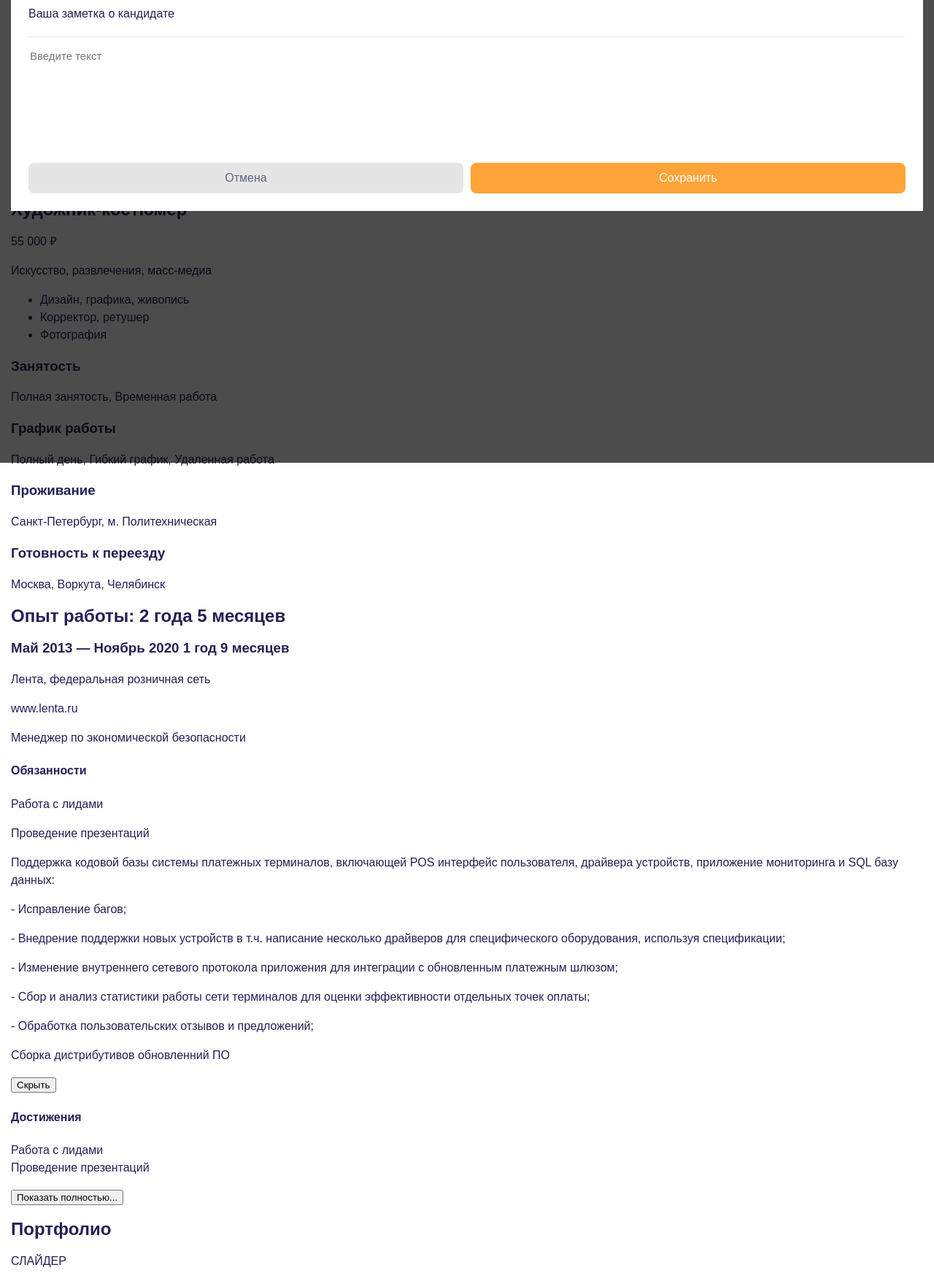
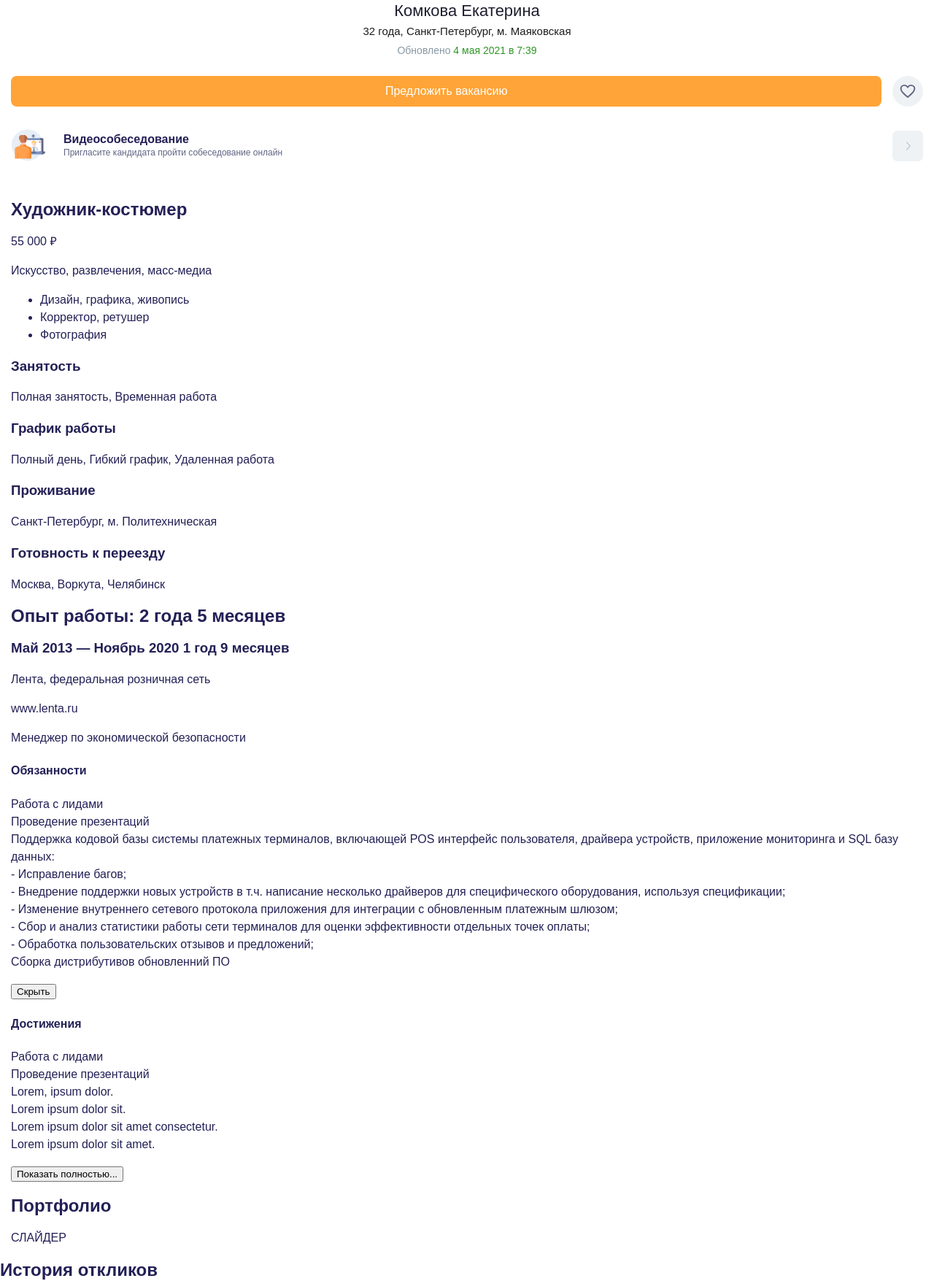
Before and after one commit to SiRiuS-040/Test-ATW, a website: page #src/index.html in a window 1280 px wide. Shown: the part 166-1921 px from the top of the page at 73% size. Drawn offline with nearby package versions, Linux system fonts and the light colour scheme; files that its build step writes are made by us from their sources; files whose address does not match are found by name; a web font is replaced by a local one.

Commit message:
разметка основного раздела резюме

```diff
--- a/#src/_main.html
+++ b/#src/_main.html
@@ -20,18 +20,13 @@
         <a href="" download="#" class="hero__button hero__button--download-resume"></a>
 
     </section>
-
     <section class="resume container">
-
         <section class="resume__candidate ">
             <img src="./img/candidate-avatar.jpg" alt="Фото кандидата" class="resume__candidate-avatar" width="100">
             <h2 class="resume__candidate-name">Комкова Екатерина</h2>
-
             <p class="resume__candidate-info">32 года, Санкт-Петербург, м. Маяковская</p>
             <p class="resume__last-update">Обновлено <span>4 мая 2021 в 7:39</span></p>
-
             <div class="resume__candidate-options candidate-options">
-
                 <div class="candidate-options__wrapper">
                     <button class="basic-button candidate-options__button">Предложить вакансию
                         <svg class="candidate-options__button-icon disabled" width="19" height="18" viewBox="0 0 19 18"
@@ -43,7 +38,6 @@
                     <button class="candidate-options__in-favorites" aria-label="В избранное"></button>
                     <a href="tel:+1234567890" class="candidate-options__call disabled" aria-label="Позвонить"></a>
                 </div>
-
                 <div class="candidate-options__wrapper candidate-options__video-interview video-interview">
                     <div class="video-interview__wrapper">
                         <h3 class="video-interview__title">Видеособеседование</h3>
@@ -51,7 +45,6 @@
                     </div>
                     <a href="#" class="video-interview__start-video" aria-label="Начать видеособеседование"></a>
                 </div>
-
                 <div class="candidate-options__menu options options --active">
                     <ul class="options__list">
                         <li class="options__item">
@@ -161,85 +154,116 @@
                 </div>
             </div>
         </section>
-
-        <section>
-            <div>
-                <h2>Художник-костюмер</h2>
-                <p>55 000 ₽</p>
-                <p>Искусство, развлечения, масс-медиа </p>
-                <ul>
-                    <li>Дизайн, графика, живопись </li>
-                    <li>Корректор, ретушер </li>
-                    <li>Фотография</li>
+        <section class="resume__main-section main-resume">
+            <div class="main-resume__wrapper">
+                <h2 class="main-resume__position">Художник-костюмер</h2>
+                <p class="main-resume__salary">55 000 ₽</p>
+                <p class="main-resume__speciality">Искусство, развлечения, масс-медиа </p>
+                <ul class="main-resume__description-list">
+                    <li class="main-resume__description-item">Дизайн, графика, живопись </li>
+                    <li class="main-resume__description-item">Корректор, ретушер </li>
+                    <li class="main-resume__description-item">Фотография</li>
                 </ul>
             </div>
 
-            <div>
-                <h3>Занятость</h3>
-                <p>Полная занятость, Временная работа</p>
-            </div>
-            <div>
-                <h3>График работы</h3>
-                <p>Полный день, Гибкий график, Удаленная работа</p>
-            </div>
-            <div>
-                <h3>Проживание</h3>
-                <p>Санкт-Петербург, м. Политехническая</p>
-            </div>
-            <div>
-                <h3>Готовность к переезду</h3>
+            <div class="resume__work-conditions work-conditions">
+                <h3 class="work-conditions__title">Занятость</h3>
+                <p class="work-conditions__desc">Полная занятость, Временная работа</p>
+                <h3 class="work-conditions__title">График работы</h3>
+                <p class="work-conditions__desc">Полный день, Гибкий график, Удаленная работа</p>
+                <h3 class="work-conditions__title">Проживание</h3>
+                <p class="work-conditions__desc">Санкт-Петербург, м. Политехническая</p>
+                <h3 class="work-conditions__title">Готовность к переезду</h3>
                 <p>Москва, Воркута, Челябинск</p>
             </div>
-        </section>
 
-        <section>
-            <h2>Опыт работы: 2 года 5 месяцев</h2>
+            <div class="resume__section experience">
+                <h2 class="resume__section-title experience__title">Опыт работы: 2 года 5 месяцев</h2>
 
-            <div>
-                <h3>Май 2013 — Ноябрь 2020 <span>1 год 9 месяцев</span> </h3>
-                <p>Лента, федеральная розничная сеть</p>
-                <p>www.lenta.ru</p>
-
-                <p>Менеджер по экономической безопасности</p>
-                <h4>Обязанности</h4>
-
-                <p>Работа с лидами </p>
-                <p> Проведение презентаций </p>
-
-                <p> Поддержка кодовой базы системы платежных терминалов, включающей POS интерфейс пользователя, драйвера
+                <div class="experience__last-job last-job">
+                    <h3 class="last-job__period">Май 2013 — Ноябрь 2020 <span class="duration">1 год 9 месяцев</span>
+                    </h3>
+                    <p class="last-job__title">Лента, федеральная розничная сеть</p>
+                    <p class="last-job__info">www.lenta.ru</p>
+                    <p class="last-job__position">Менеджер по экономической безопасности</p>
+                    <div class="last-job__wrapper">
+                        <h4 class="last-job__duties-title">Обязанности</h4>
+                        <!-- <p class="last-job__duties">Работа с лидами </p>
+                        <p class="last-job__duties"> Проведение презентаций </p>
+                        <p class="last-job__duties"> Поддержка кодовой базы системы платежных терминалов, включающей POS
+                            интерфейс пользователя,
+                            драйвера
                             устройств, приложение мониторинга и SQL базу данных: </p>
-                <p> - Исправление багов;</p>
-                <p> - Внедрение поддержки новых устройств в т.ч. написание несколько драйверов для специфического
+                        <p class="last-job__duties"> - Исправление багов;</p>
+                        <p class="last-job__duties"> - Внедрение поддержки новых устройств в т.ч. написание несколько
+                            драйверов для специфического
                             оборудования, используя спецификации;</p>
-                <p> - Изменение внутреннего сетевого протокола приложения для интеграции с обновленным платежным
+                        <p class="last-job__duties"> - Изменение внутреннего сетевого протокола приложения для
+                            интеграции с
+                            обновленным платежным
                             шлюзом;</p>
-                <p> - Сбор и анализ статистики работы сети терминалов для оценки эффективности отдельных
+                        <p class="last-job__duties"> - Сбор и анализ статистики работы сети терминалов для оценки
+                            эффективности отдельных
                             точек оплаты;</p>
-                <p> - Обработка пользовательских отзывов и предложений;</p>
-                <p> Сборка дистрибутивов обновленний ПО</p>
-
-                <button>Скрыть</button>
-            </div>
-            <div>
-                <h4>Достижения</h4>
-                <p>Работа с лидами
+                        <p class="last-job__duties"> - Обработка пользовательских отзывов и предложений;</p>
+                        <p class="last-job__duties"> Сборка дистрибутивов обновленний ПО</p> -->
+                        <p class="last-job__duties">
+                            Работа с лидами
                             <br>
                             Проведение презентаций
+                            <br>
+                            Поддержка кодовой базы системы платежных терминалов, включающей POS интерфейс пользователя,
+                            драйвера устройств, приложение мониторинга и SQL базу данных:
+                            <br>
+                            - Исправление багов;
+                            <br>
+                            - Внедрение поддержки новых устройств в т.ч. написание несколько драйверов для
+                            специфического
+                            оборудования, используя спецификации;
+                            <br>
+                            - Изменение внутреннего сетевого протокола приложения для интеграции с обновленным платежным
+                            шлюзом;
+                            <br>
+                            - Сбор и анализ статистики работы сети терминалов для оценки эффективности отдельных
+                            точек оплаты;
+                            <br>
+                            - Обработка пользовательских отзывов и предложений;
+                            <br>
+                            Сборка дистрибутивов обновленний ПО
                         </p>
-                <button>Показать полностью...</button>
+                        <button class="last-job__duties-hider">Скрыть</button>
+                    </div>
+                    <div class="last-job__wrapper">
+                        <h4 class="last-job__achievements-title">Достижения</h4>
+                        <p class="last-job__achievements">
+                            Работа с лидами
+                            <br>
+                            Проведение презентаций
+                            <br>
+                            Lorem, ipsum dolor.
+                            <br>
+                            Lorem ipsum dolor sit.
+                            <br>
+                            Lorem ipsum dolor sit amet consectetur.
+                            <br>
+                            Lorem ipsum dolor sit amet.
+                        </p>
+                        <button class="last-job__achievements-hider">Показать полностью...</button>
+                    </div>
+                </div>
             </div>
 
-        </section>
-        <section>
-            <h2>Портфолио</h2>
+            <section class="resume__section portfolio">
+                <h2 class="resume__section-title">Портфолио</h2>
                 <div class="resume__slider">
                     СЛАЙДЕР
                 </div>
             </section>
         </section>
+    </section>
 
-    <section class="response-history ">
-        <h2>История откликов</h2>
+    <section class="response-history">
+        <h2 class="response-history__title">История откликов</h2>
 
         <div class="response-history__wrapper">
             <ul class="response-history__list">
@@ -266,8 +290,8 @@
 
     </section>
 
-    <section class="popup overlay overlay--active">
-        <div class="popup__addnote popup-addnote popup-addnote--active ">
+    <section class="popup overlay overlay --active">
+        <div class="popup__addnote popup-addnote popup-addnote --active ">
             <h2 class="popup-addnote__title">Ваша заметка о кандидате</h2>
             <textarea placeholder="Введите текст" class="popup-addnote__input"></textarea>
             <div class="popup-addnote__controls">
--- a/#src/scss/blocks/main.scss
+++ b/#src/scss/blocks/main.scss
@@ -206,6 +206,7 @@
 .resume__candidate-options {
     order: 4;
 }
+
 .candidate-options {
     min-height: 160px;
     width: 100%;
```
Lines whose indentation alone changed are shown as unchanged.
